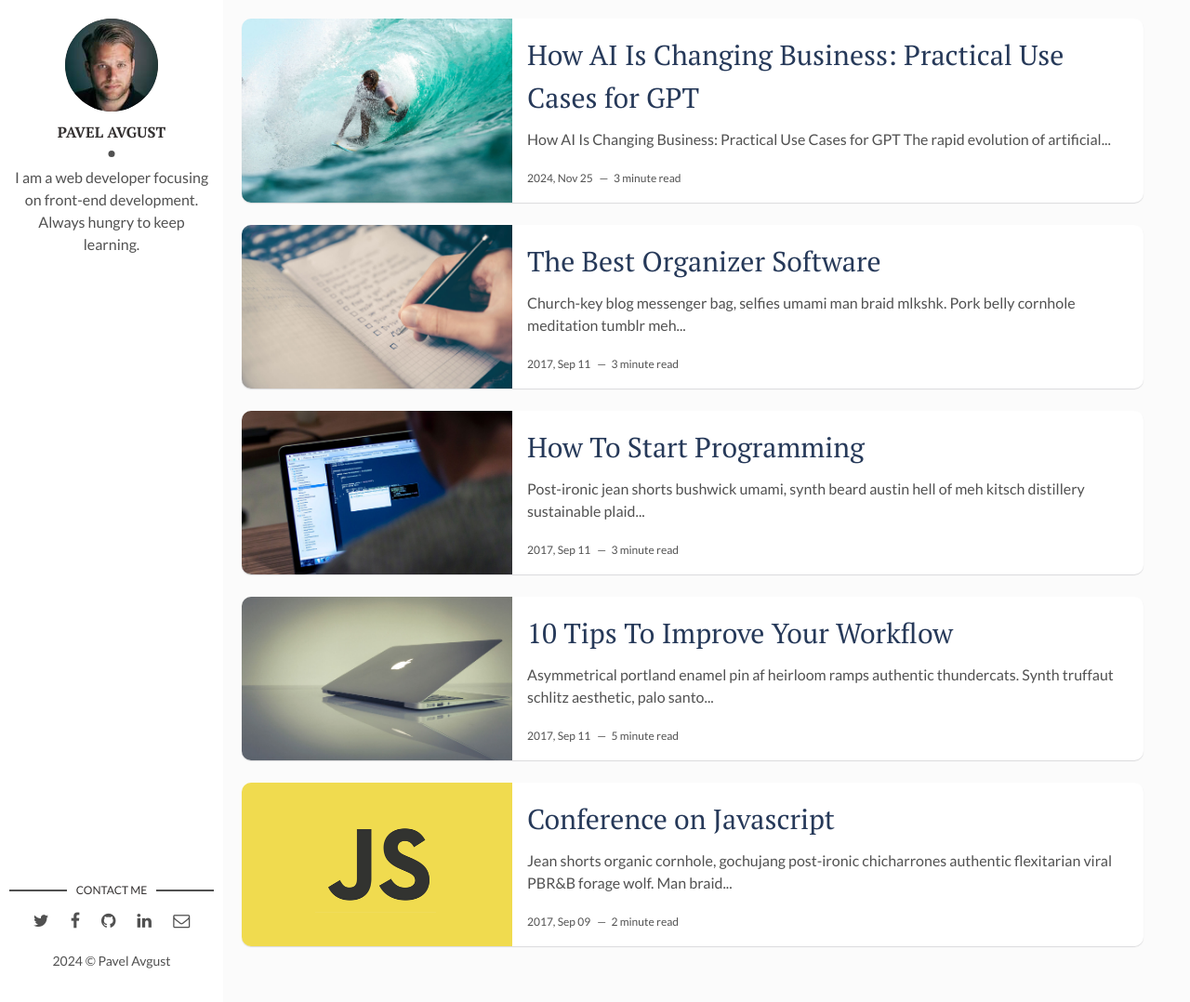
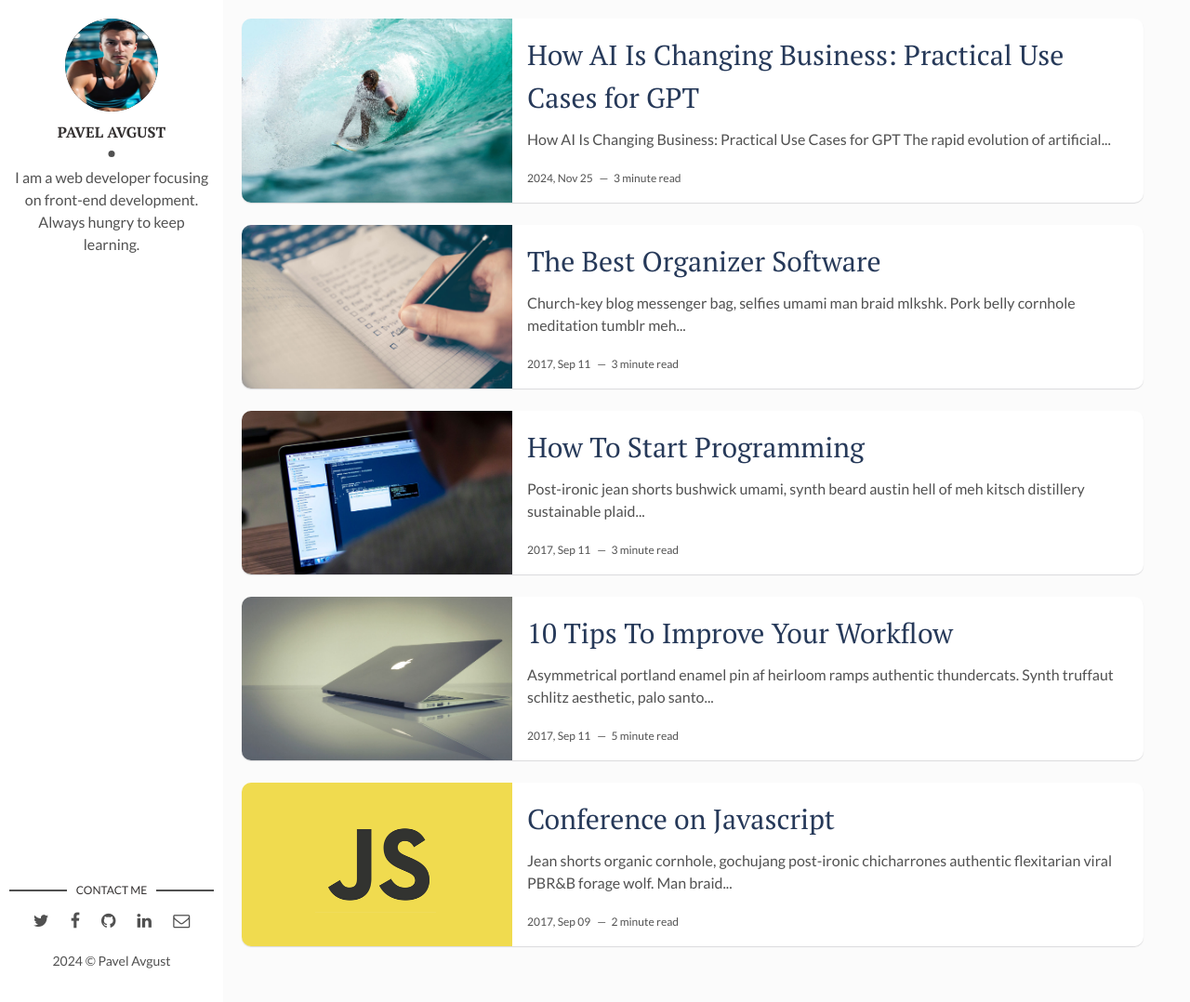
Before and after one commit to AvgustAI/AvgustAI, a Jekyll site: the page built from index.html, in a window 1280 px wide and 1078 px high. Shown: the whole window at 93% size. Built offline with Jekyll 4.4.1, drawn with Linux system fonts in a browser that asks for light colours; the list of posts is cut into pages by our own code.

Commit message:
Add photo
Avatar

```diff
--- a/_config.yml
+++ b/_config.yml
@@ -10,7 +10,7 @@ site-twitter: #if your site has a twitter account, enter it here
 
 # Author Settings
 author: Pavel Avgust # add your name
-author-img: david-freeman.jpg # add your photo
+author-img: pavel-avgust.webp # add your photo
 about-author: I am a web developer focusing on front-end development. Always hungry to keep learning. # add description
 social-twitter: # add your Twitter handle
 social-facebook: # add your Facebook handle
```
